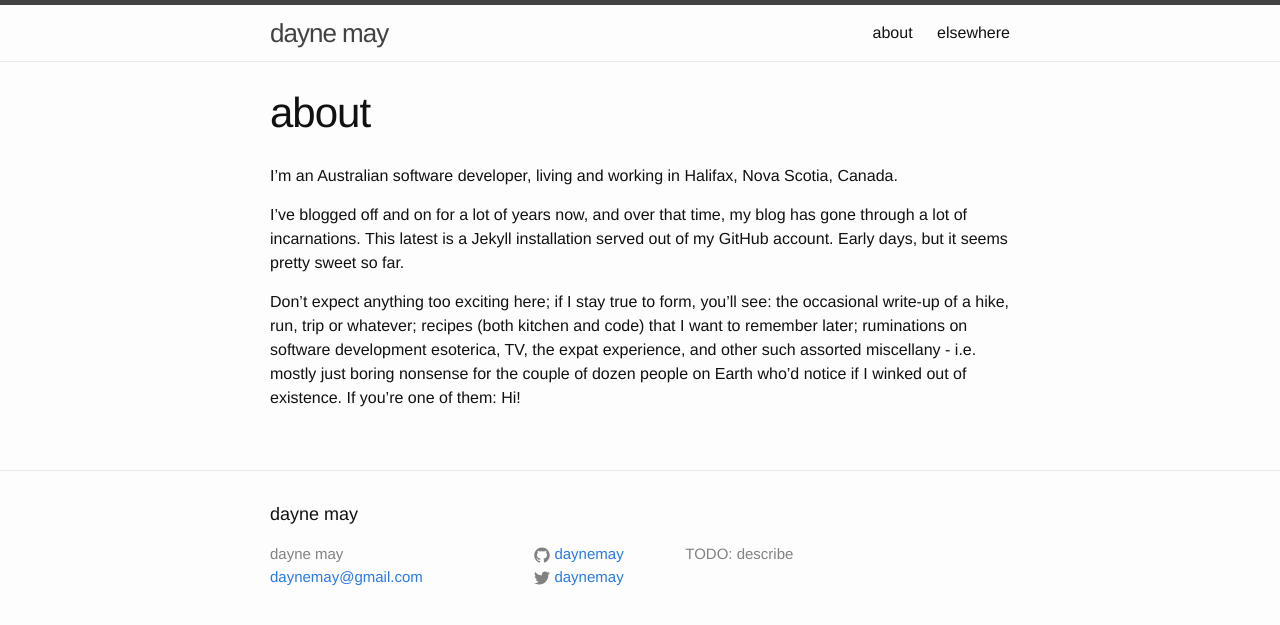
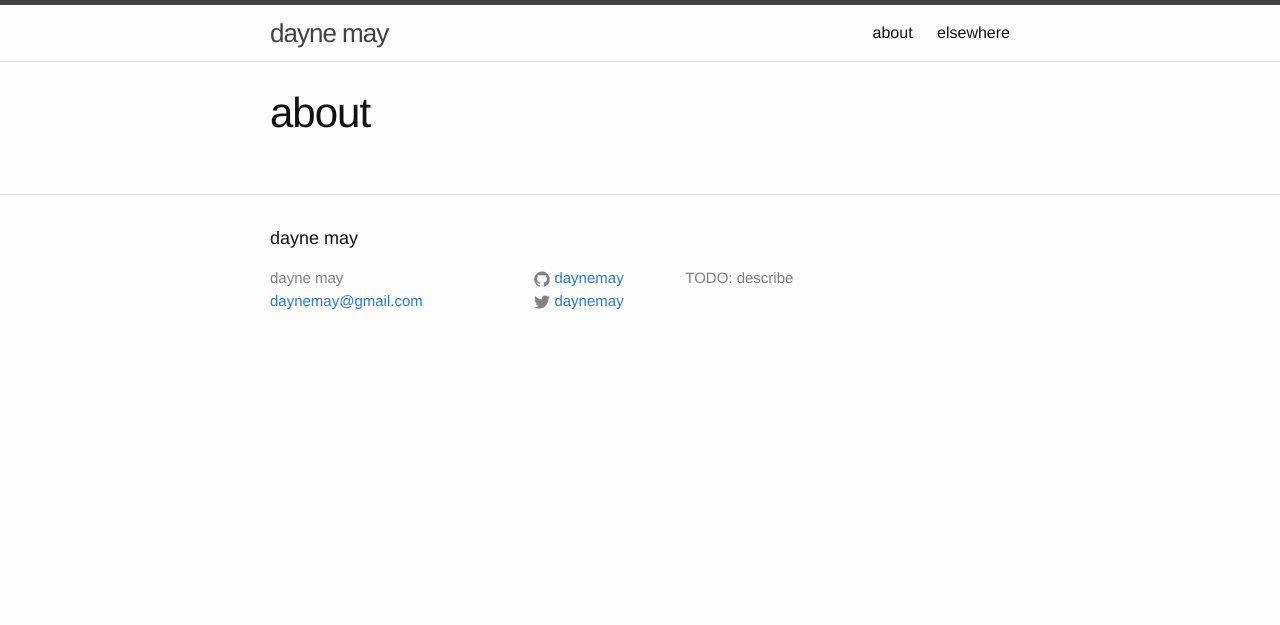
Before and after one commit to daynemay/daynemay.github.io, a Jekyll site: the page built from about.md, in a window 1280 px wide. Shown: the top 625 px of the page. Built offline with Jekyll 4.4.1, drawn with Linux system fonts in a browser that asks for light colours.

Commit message:
Update about.md

```diff
--- a/about.md
+++ b/about.md
@@ -3,9 +3,3 @@ layout: page
 title: about
 permalink: /about/
 ---
-
-I'm an Australian software developer, living and working in Halifax, Nova Scotia, Canada.
-
-I've blogged off and on for a lot of years now, and over that time, my blog has gone through a lot of incarnations. This latest is a Jekyll installation served out of my GitHub account. Early days, but it seems pretty sweet so far.
-
-Don't expect anything too exciting here; if I stay true to form, you'll see: the occasional write-up of a hike, run, trip or whatever; recipes (both kitchen and code) that I want to remember later; ruminations on software development esoterica, TV, the expat experience, and other such assorted miscellany - i.e. mostly just boring nonsense for the couple of dozen people on Earth who'd notice if I winked out of existence. If you're one of them: Hi!
```
